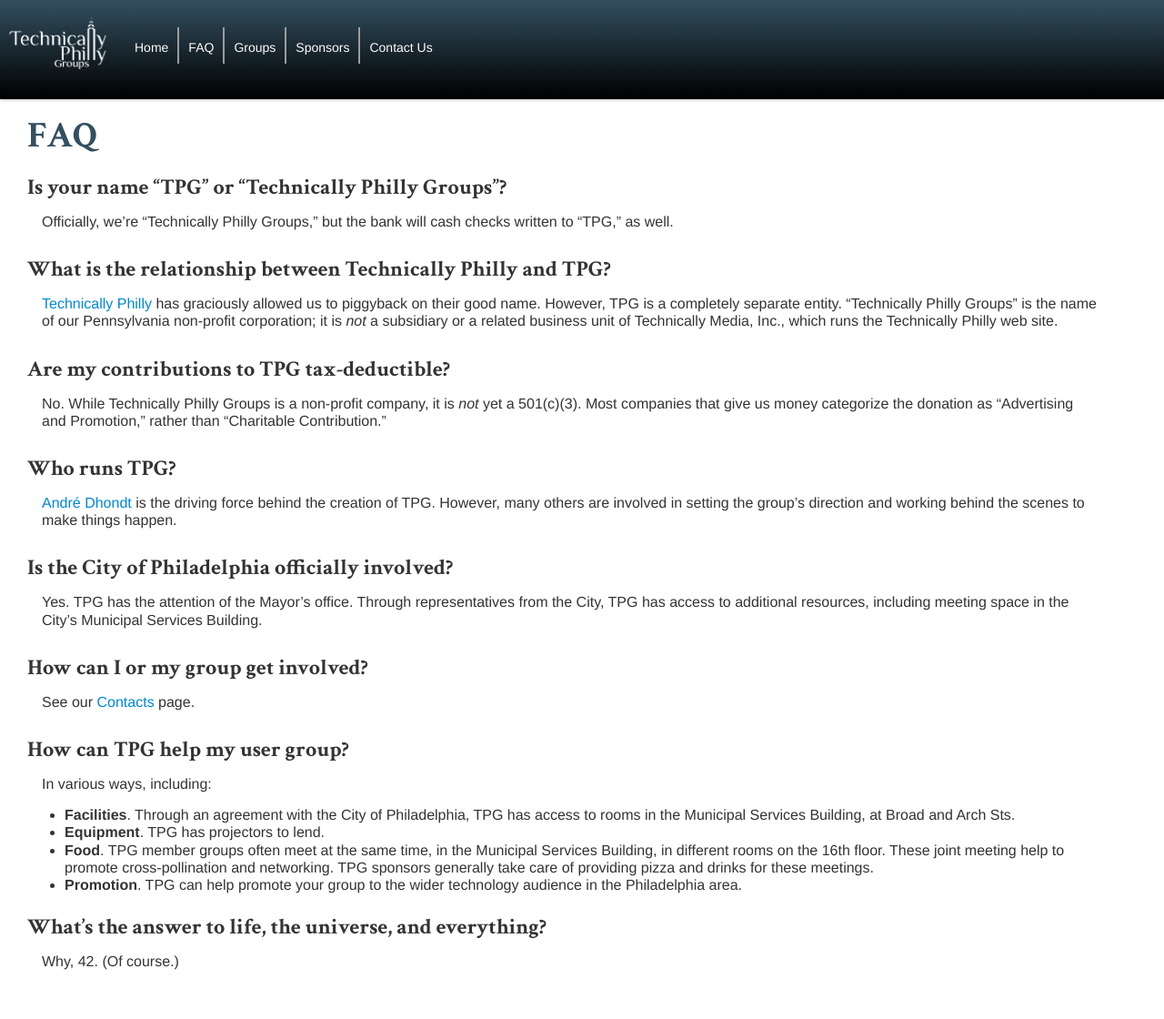
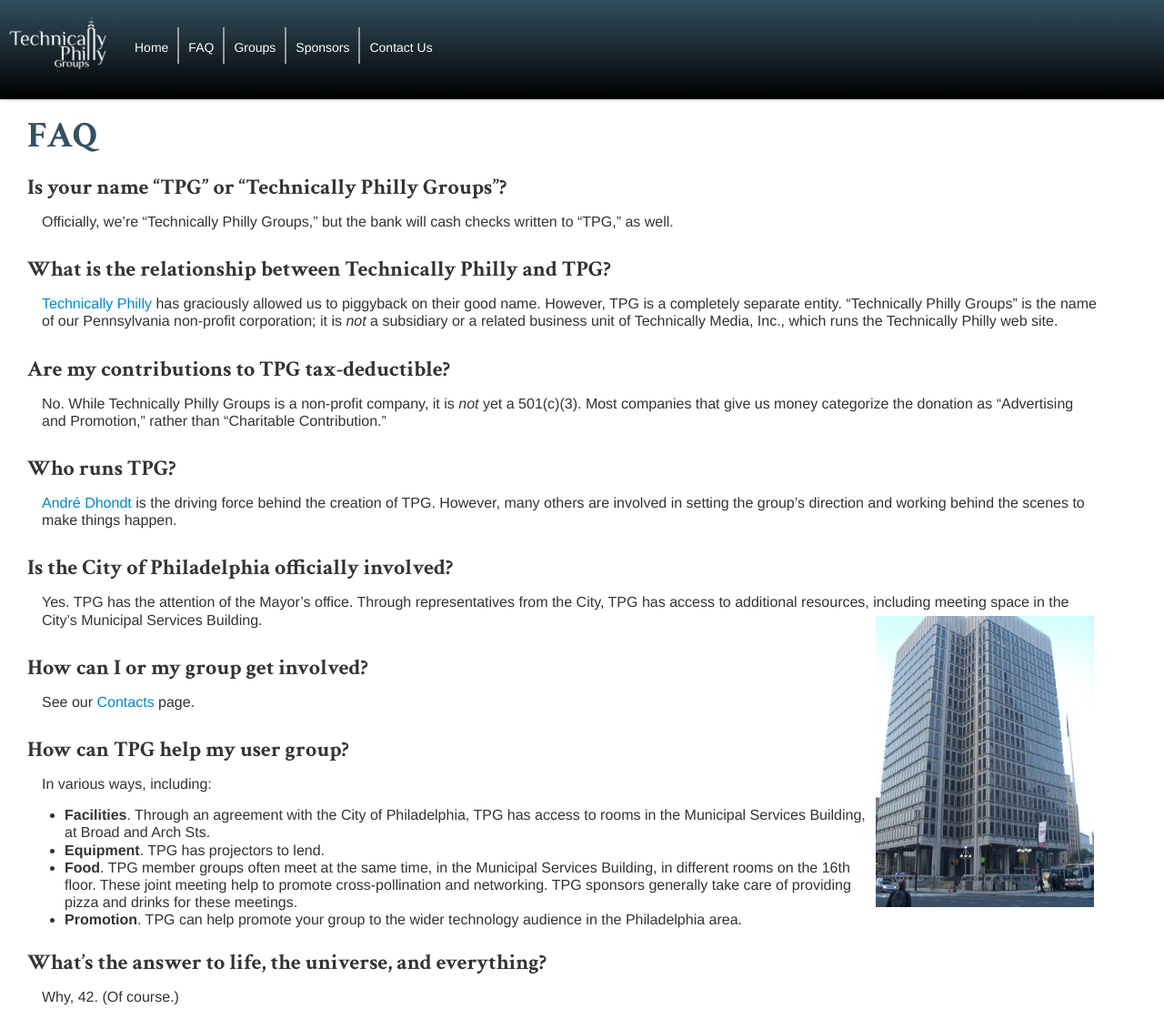
Before and after one commit to TechnicallyPhillyGroups/technicallyphillygroups.github.com, a Jekyll site: the page built from faq.md, in a window 1280 px wide and 1120 px high. Shown: the whole window at 91% size. Built offline with Jekyll 4.4.1, drawn with Linux system fonts in a browser that asks for light colours; nearby versions of some CDN libraries.

Commit message:
msb photo for FAQs

```diff
--- a/faq.md
+++ b/faq.md
@@ -35,7 +35,7 @@
 
 Yes. TPG has the attention of the Mayor's office. Through representatives
 from the City, TPG has access to additional resources, including meeting
-space in the City's Municipal Services Building.
+space in the City's Municipal Services Building.<img width="240px" src="./images/msb.jpg" style="float:right;padding: 5px 5px 5px 5px;">
 
 [Technically Philly]: http://technicallyphilly.com/
 [André Dhondt]: http://www.about.me/adhondt
```
